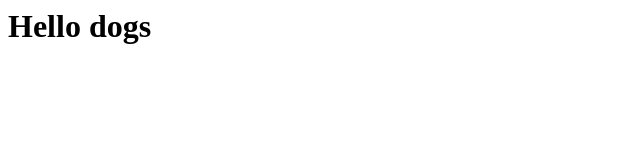
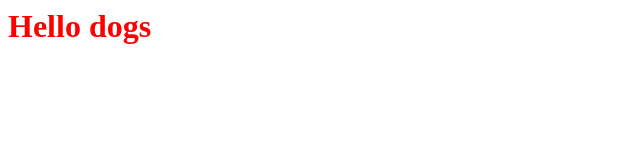
Before and after one commit to ida-strom/dogs, a plain HTML site: page index.html in a window 1280 px wide. Shown: the whole page, without its empty margins (0-640 px from the left). Drawn offline with Linux system fonts and the light colour scheme.

Commit message:
Update index.html

```diff
--- a/index.html
+++ b/index.html
@@ -1 +1,7 @@
+<html>
+<head>
+  <link rel='stylesheet' href='style.css' />
+</head>
 <h1> Hello dogs </h1>
+
+</html>
```
